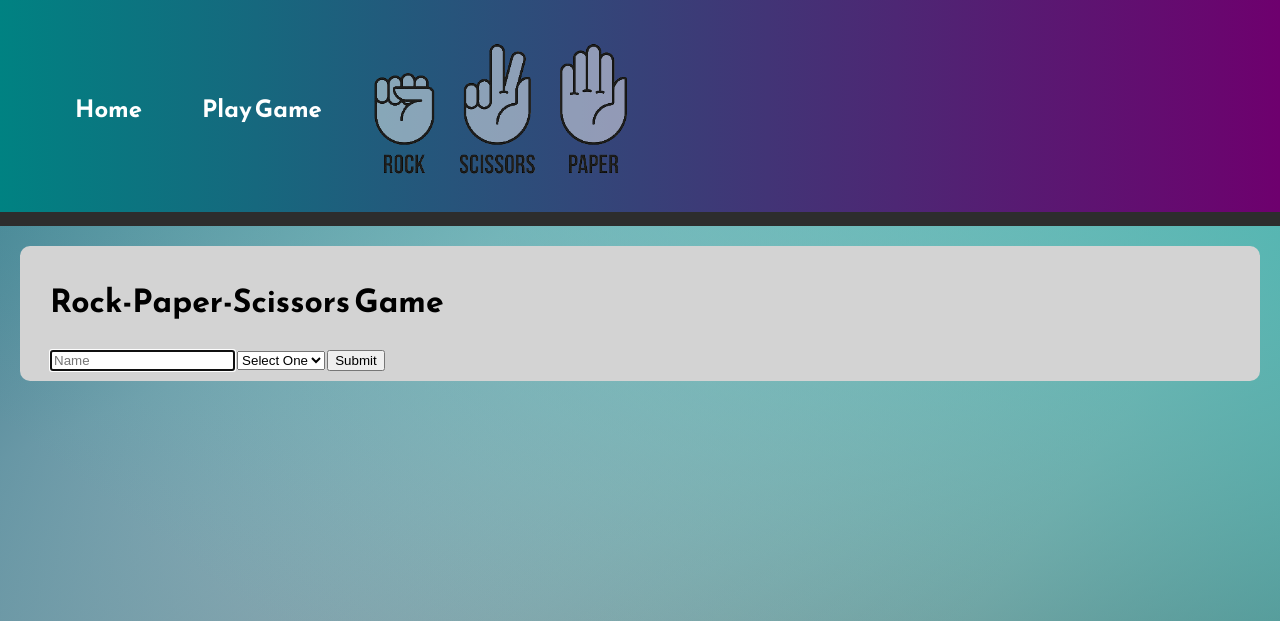
After one commit to Minta-Ra/wk03_d5_Flask_Game_RockPaperScissors_HW, a Flask app: page /play in a window 1280 px wide. The commit adds this page. Shown: the top 621 px of the page. Run offline with Flask 2, Linux system fonts and the light colour scheme; some web fonts are replaced.

Commit message:
Finished game, added play against computer

```diff
--- a/controllers/controller.py
+++ b/controllers/controller.py
@@ -2,12 +2,14 @@ from flask import render_template, request, redirect
 from app import app
 from models.player import Player
 from models.game import Game
+import random
 
 
 # Home page
 @app.route("/")
 def index():
     return render_template("index.html", title="Home")
+
 
 # Winner page
 @app.route("/<choice_1>/<choice_2>")
@@ -19,3 +21,30 @@ def game(choice_1, choice_2):
     winner = Game.play_game(player_1, player_2)
 
     return render_template("winner.html", title="Winner", winner=winner, players=players)
+
+
+#################################################
+
+
+# Play page
+@app.route("/play")
+def play():
+    return render_template("play.html")
+
+
+# Play against computer
+@app.route("/playgame", methods=["POST"])
+def play_game():
+    # Player Human
+    player_1_name = request.form.get("name")
+    player_1_choice = request.form.get("choice")
+    player_1 = Player(player_1_name, player_1_choice)
+
+    # Player Computer
+    list = ["rock", "paper", "scissors"]
+    random_choice = random.choice(list)
+    player_2 = Player("Computer", random_choice)
+    players = [player_1, player_2]
+
+    winner_hc = Game.play_game(player_1, player_2)
+    return render_template("winner.html", title="Winner", winner=winner_hc, players=players)
--- a/static/style.css
+++ b/static/style.css
@@ -14,11 +14,15 @@
     padding: 40px 40px 0px 20px;
 }
 
+#links-in-text {
+    color: black;
+    text-decoration: none;
+}
+
 .image {
     height: 150px;
     width: auto;
 }
-
 
 .nav-separation {
     border: 7px solid #2d2d2d;
@@ -45,7 +49,6 @@ body {
     background-repeat: no-repeat;
 }
 
-
 .game {
     margin: 20px;
     padding: 10px 30px 10px 30px;
@@ -53,7 +56,6 @@ body {
     border-radius: 10px;
 }
 
-
 .welcome-to-game {
     margin: 20px;
     padding: 10px 30px 10px 30px;
--- a/templates/base.html
+++ b/templates/base.html
@@ -23,6 +23,9 @@
         <ul class="lists">
             <li>
                 <a class="links" href="/"><h2>Home</h2></a>
+            </li>
+            <li>
+                <a class="links" href="/play"><h2>Play Game</h2></a>
                 <img class="image" src="/static/images/rpc.png" alt="Rock Paper Scissors">
             </li>
         </ul>
--- a/templates/index.html
+++ b/templates/index.html
@@ -4,7 +4,8 @@
 
     <div class="welcome-to-game">
         <h1>Welcome to Rock-Paper-Scissors Game</h1>
-        <p>In URL add, for instance /paper/scissors, to play a game</p>
+        <h3>In URL add, for instance /paper/scissors, to play a game</h3>
+        <h3>To play against computer, click on <a id="links-in-text" href="/play">Play Game</a></h3>
     </div>
 
 {% endblock content %}
--- /dev/null
+++ b/templates/play.html
@@ -0,0 +1,29 @@
+{% extends 'base.html' %}
+
+{% block content %}
+
+    <div class="game">
+
+        <h1>Rock-Paper-Scissors Game</h1>
+
+        <form action="/playgame" method="post">
+            <!-- Name input field -->
+            <input autocomplete="off" autofocus name="name" placeholder="Name" type="text">
+
+            <!-- Dropdown menu -->
+            <select name="choice" required>
+                <label for="choice">Your Choice</label>
+                <option style="display:none">Select One</option>
+                <option value="rock">Rock</option>
+                <option value="paper">Paper</option>
+                <option value="scissors">Scissors</option>
+            </select>
+
+            <!-- Button to submit and go to "/playgame" page -->
+            <input type="submit">
+
+        </form>
+    </div>
+
+
+{% endblock content %}
```
